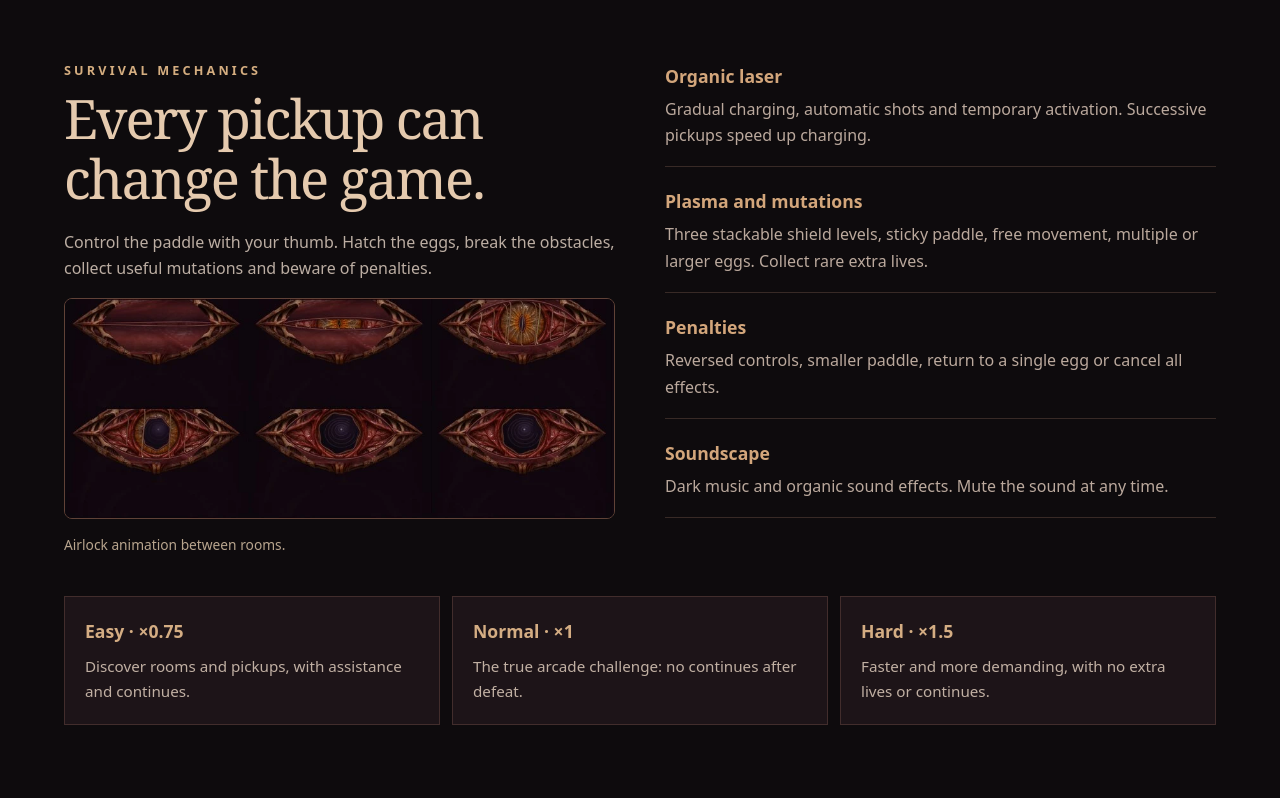
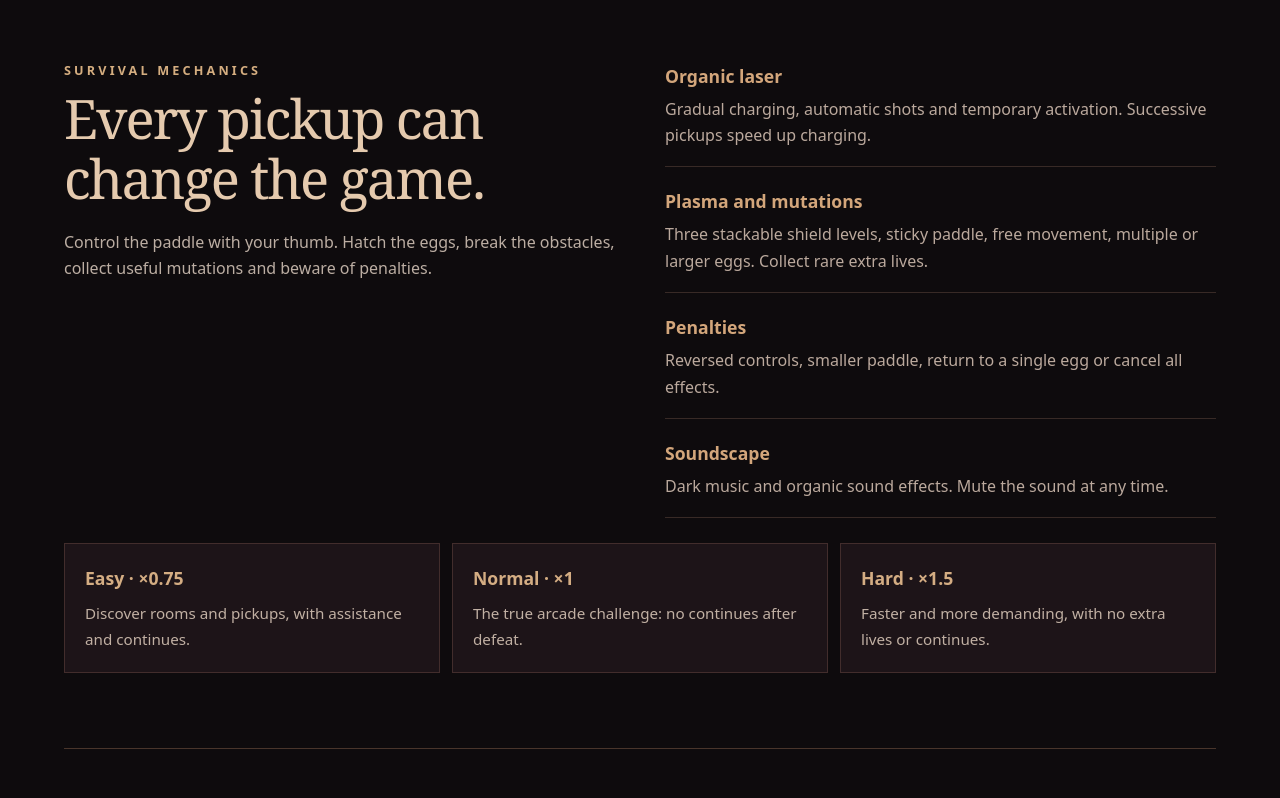
Before and after one commit to jimpqfly/prisme-orbital-site, a plain HTML site: page en.html in a window 1280 px wide. Shown: the part 2306-3104 px from the top of the page. Drawn offline with Linux system fonts and the light colour scheme.

Commit message:
Retirer l'ancien aperçu du sas (en.html)

```diff
--- a/en.html
+++ b/en.html
@@ -26,7 +26,7 @@
 <div class="signal"><div><strong>12</strong><span>rooms to explore</span></div><div><strong>3</strong><span>difficulty levels</span></div><div><strong>1980s</strong><span>arcade spirit</span></div><div><strong>100%</strong><span>offline play</span></div></div>
 <main>
 <section id="aperçu"><div class="eyebrow">Inside the wreck</div><h2>The metal is alive.</h2><p class="intro">Classic brick-breaking in a world of organic conduits, membranes and biomechanical rooms. Every room has its own structure and atmosphere.</p><div class="gallery"><figure class="shot"><a href="menu.webp" aria-label="Enlarge title screen"><img src="menu.webp" alt="Title screen showing an organic spaceship" width="388" height="840" loading="lazy"></a><figcaption><strong>The signal</strong>Title screen and difficulty selection.</figcaption></figure><figure class="shot"><a href="game.webp" aria-label="Enlarge reactor room"><img src="game.webp" alt="Brick-breaking in the Reactor Heart room" width="388" height="840" loading="lazy"></a><figcaption><strong>The reactor</strong>One of twelve rooms, filled with organic bricks.</figcaption></figure><figure class="shot"><a href="plasma.webp" aria-label="Enlarge plasma shield"><img src="plasma.webp" alt="Overloaded orange plasma shield below the paddle" width="388" height="840" loading="lazy"></a><figcaption><strong>The overload</strong>Level III shield with fiery plasma.</figcaption></figure></div><p class="meta">Previews from development tests (versions 1.19 and 1.25).</p></section>
-<section id="survie"><div class="twocol"><div><div class="eyebrow">Survival mechanics</div><h2>Every pickup can change the game.</h2><p class="intro">Control the paddle with your thumb. Hatch the eggs, break the obstacles, collect useful mutations and beware of penalties.</p><figure class="iris"><img src="iris.webp" alt="Stages of the biomechanical eye airlock opening" loading="lazy"></figure><p class="meta">Airlock animation between rooms.</p></div><div class="features"><div class="feature"><h3>Organic laser</h3><p>Gradual charging, automatic shots and temporary activation. Successive pickups speed up charging.</p></div><div class="feature"><h3>Plasma and mutations</h3><p>Three stackable shield levels, sticky paddle, free movement, multiple or larger eggs. Collect rare extra lives.</p></div><div class="feature"><h3>Penalties</h3><p>Reversed controls, smaller paddle, return to a single egg or cancel all effects.</p></div><div class="feature"><h3>Soundscape</h3><p>Dark music and organic sound effects. Mute the sound at any time.</p></div></div></div><div class="levels"><div><strong>Easy · ×0.75</strong><p>Discover rooms and pickups, with assistance and continues.</p></div><div><strong>Normal · ×1</strong><p>The true arcade challenge: no continues after defeat.</p></div><div><strong>Hard · ×1.5</strong><p>Faster and more demanding, with no extra lives or continues.</p></div></div></section>
+<section id="survie"><div class="twocol"><div><div class="eyebrow">Survival mechanics</div><h2>Every pickup can change the game.</h2><p class="intro">Control the paddle with your thumb. Hatch the eggs, break the obstacles, collect useful mutations and beware of penalties.</p></div><div class="features"><div class="feature"><h3>Organic laser</h3><p>Gradual charging, automatic shots and temporary activation. Successive pickups speed up charging.</p></div><div class="feature"><h3>Plasma and mutations</h3><p>Three stackable shield levels, sticky paddle, free movement, multiple or larger eggs. Collect rare extra lives.</p></div><div class="feature"><h3>Penalties</h3><p>Reversed controls, smaller paddle, return to a single egg or cancel all effects.</p></div><div class="feature"><h3>Soundscape</h3><p>Dark music and organic sound effects. Mute the sound at any time.</p></div></div></div><div class="levels"><div><strong>Easy · ×0.75</strong><p>Discover rooms and pickups, with assistance and continues.</p></div><div><strong>Normal · ×1</strong><p>The true arcade challenge: no continues after defeat.</p></div><div><strong>Hard · ×1.5</strong><p>Faster and more demanding, with no extra lives or continues.</p></div></div></section>
 <div class="download" id="telecharger"><div class="eyebrow">The airlock is open</div><h2>Board the ship.</h2><p>Download Prisme Orbital for Android for free. No GitHub account required.</p><a class="button" href="Prisme-Orbital-v1.60.apk" download data-goatcounter-click="download-apk" data-goatcounter-title="APK download">Download Prisme Orbital v1.60</a><p class="meta">APK · Android 10+</p><details><summary>How do I install the game?</summary><ol><li>Download the APK to your Android phone.</li><li>Open the downloaded file.</li><li>If Android asks, allow installation from the app that opens the file. Only do this if you trust the file's source.</li><li>Install the game. You can revoke that permission afterwards.</li></ol></details><p class="changelog"><strong>v1.60 — A new challenge</strong><br>The campaign has been expanded, with refined trajectories and bonuses. Scores now reflect the selected difficulty throughout the game. Discover for yourself what awaits at the end of the ship.</p></div>
 </main><footer><span>Prisme Orbital · Coded by <strong>jimpqfly</strong></span><span>A biomechanical arcade adventure</span></footer>
 </body>
```
